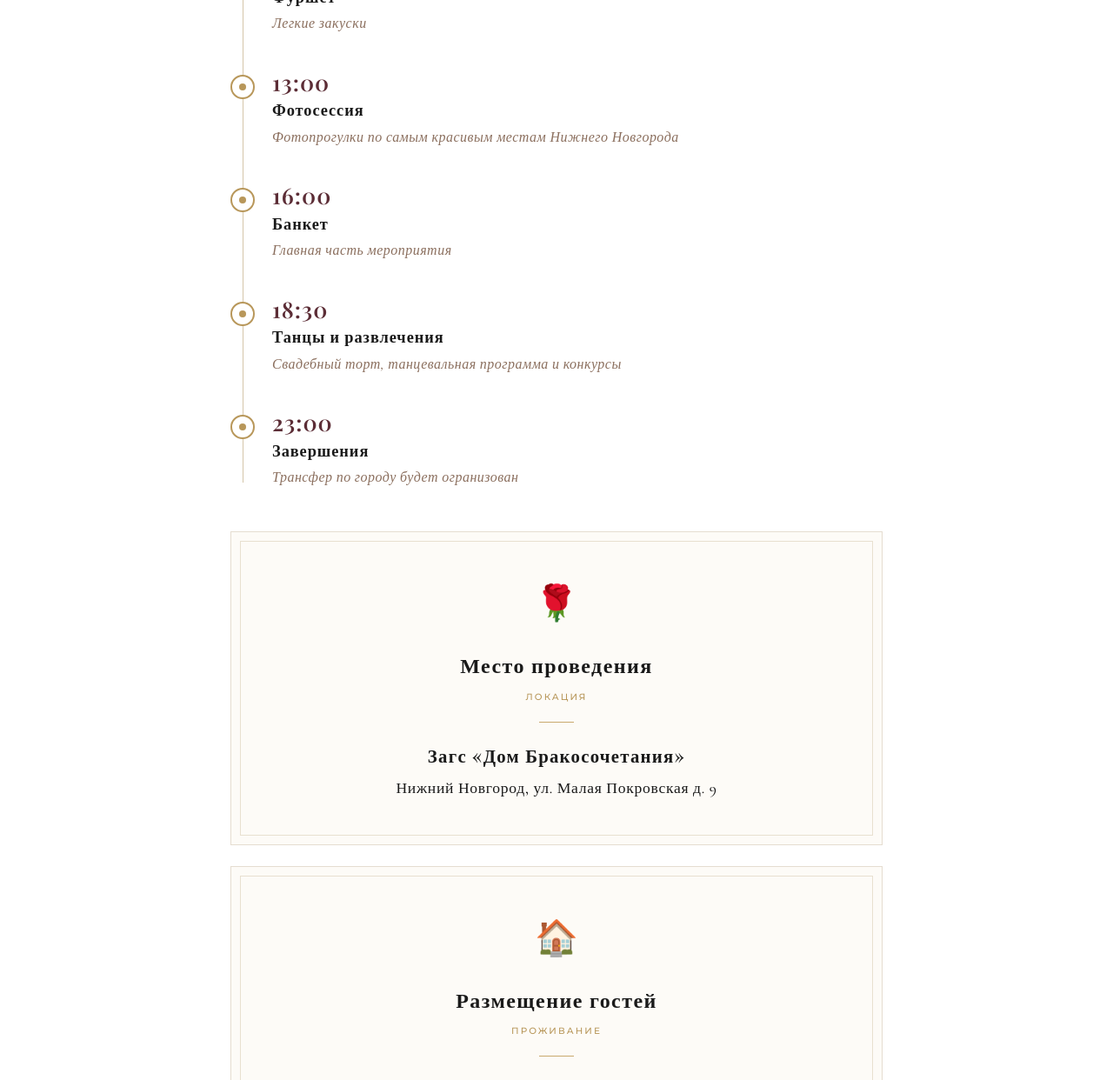
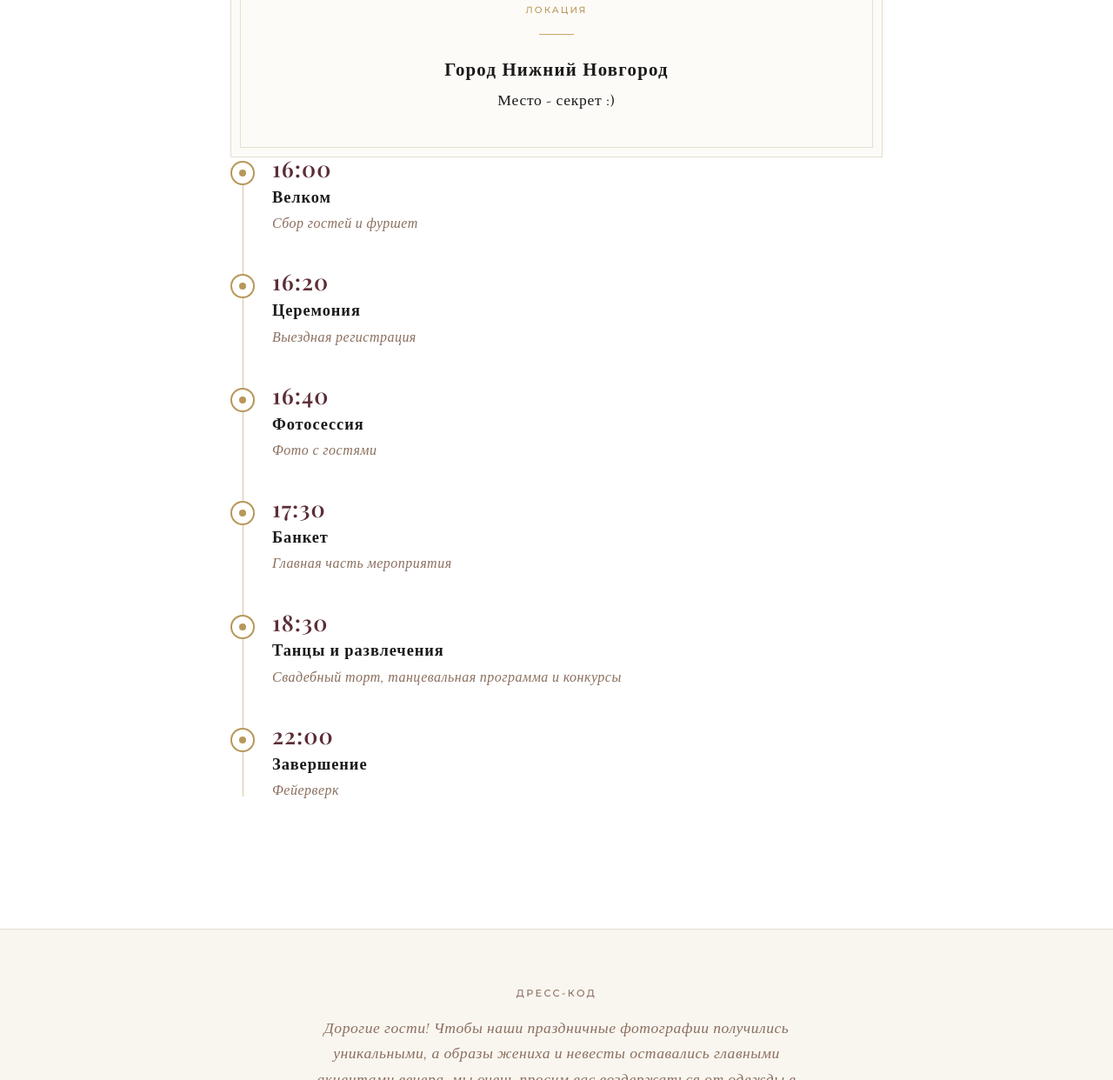
Before and after one commit to linastarr/wedding, a plain HTML site: page index.html in a window 1280 px wide. Shown: the part 1558-2800 px from the top of the page at 87% size. Drawn offline with nearby package versions, Linux system fonts and the light colour scheme; a web font is replaced by a local one.

Commit message:
corrections

```diff
--- a/index.html
+++ b/index.html
@@ -1234,32 +1234,44 @@
             <p class="details__section-subtitle">7 июля 2027 года</p>
             <div class="details__divider"></div>
 
+          <!-- Карточка локации -->
+            <div class="location-card">
+                <span class="location-card__icon">&#127801;</span>
+                <h3 class="location-card__title">Место проведения</h3>
+                <p class="location-card__subtitle">Локация</p>
+                <div class="location-card__line"></div>
+                <div class="location-card__address">
+                    <strong>Город Нижний Новгород</strong>
+                    Место - секрет :)
+                </div>
+            </div>
+
             <!-- Таймлайн событий -->
             <div class="timeline">
                 <div class="timeline__item">
                     <div class="timeline__dot"></div>
-                    <div class="timeline__time">11:00</div>
-                    <div class="timeline__title">Церемония</div>
-                    <div class="timeline__desc">Сбор гостей</div>
+                    <div class="timeline__time">16:00</div>
+                    <div class="timeline__title">Велком</div>
+                    <div class="timeline__desc">Сбор гостей и фуршет</div>
                 </div>
 
                 <div class="timeline__item">
                     <div class="timeline__dot"></div>
-                    <div class="timeline__time">12:00</div>
-                    <div class="timeline__title">Фуршет</div>
-                    <div class="timeline__desc">Легкие закуски</div>
+                    <div class="timeline__time">16:20</div>
+                    <div class="timeline__title">Церемония</div>
+                    <div class="timeline__desc">Выездная регистрация</div>
                 </div>
 
                 <div class="timeline__item">
                     <div class="timeline__dot"></div>
-                    <div class="timeline__time">13:00</div>
+                    <div class="timeline__time">16:40</div>
                     <div class="timeline__title">Фотосессия</div>
-                    <div class="timeline__desc">Фотопрогулки по самым красивым местам Нижнего Новгорода</div>
+                    <div class="timeline__desc">Фото с гостями</div>
                 </div>
 
                 <div class="timeline__item">
                     <div class="timeline__dot"></div>
-                    <div class="timeline__time">16:00</div>
+                    <div class="timeline__time">17:30</div>
                     <div class="timeline__title">Банкет</div>
                     <div class="timeline__desc">Главная часть мероприятия</div>
                 </div>
@@ -1273,35 +1285,13 @@
 
                 <div class="timeline__item">
                     <div class="timeline__dot"></div>
-                    <div class="timeline__time">23:00</div>
-                    <div class="timeline__title">Завершения</div>
-                    <div class="timeline__desc">Трансфер по городу будет огранизован</div>
+                    <div class="timeline__time">22:00</div>
+                    <div class="timeline__title">Завершение</div>
+                    <div class="timeline__desc">Фейерверк</div>
                 </div>
             </div>
 
-            <!-- Карточка локации -->
-            <div class="location-card">
-                <span class="location-card__icon">&#127801;</span>
-                <h3 class="location-card__title">Место проведения</h3>
-                <p class="location-card__subtitle">Локация</p>
-                <div class="location-card__line"></div>
-                <div class="location-card__address">
-                    <strong>Загс «Дом Бракосочетания»</strong>
-                    Нижний Новгород, ул. Малая Покровская д. 9
-                </div>
-            </div>
-
-            <!-- Карточка размещения гостей -->
-            <div class="location-card">
-                <span class="location-card__icon">&#127968;</span>
-                <h3 class="location-card__title">Размещение гостей</h3>
-                <p class="location-card__subtitle">Проживание</p>
-                <div class="location-card__line"></div>
-                <div class="location-card__address">
-
-                    Ваш отдых оплачен на 3 дня<br>
-                </div>
-            </div>
+
         </div>
     </section>
 
@@ -1310,23 +1300,10 @@
         <div class="dress-code__inner">
             <p class="dress-code__label">Дресс-код</p>
             <p class="dress-code__desc">
-                Будем очень признательны, если вы придержитесь цветовой палитры нашего торжества в своих нарядах<br>
+                Дорогие гости! Чтобы наши праздничные фотографии получились уникальными, а образы жениха и невесты оставались главными акцентами вечера, мы очень просим вас воздержаться от одежды в белых, бежевых и коричневых тонах. Вы можете выбрать любой другой цвет, в котором чувствуете себя комфортно!<br>
 
             </p>
-            <div class="dress-code__colors">
-                <span class="dress-code__color" style="background:#f6e882;" ></span>
-                <span class="dress-code__color" style="background:#4a8452;" ></span>
-                <span class="dress-code__color" style="background:#93b180;" ></span>
-                <span class="dress-code__color" style="background:#bb4a4a;" ></span>
-                <span class="dress-code__color" style="background:#f07c7c;" ></span>
-                <span class="dress-code__color" style="background:#e16fe3;" ></span>
-                <span class="dress-code__color" style="background:#587fe3;" ></span>
-            </div>
-            </br>
-            <p class="dress-code__desc">
-                P.S. Пожалуйста, воздержитесь от белого, бежевого и коричневого в своих нарядах :)<br>
-
-            </p>
+
         </div>
     </section>
 
@@ -1336,7 +1313,7 @@
             <div class="rsvp__header">
                 <span class="rsvp__pretitle">Подтверждение присутствия</span>
                 <h2 class="rsvp__title">Будем рады видеть вас</h2>
-                <p class="rsvp__subtitle">Пожалуйста, подтвердите своё присутствие до 1 ноября 2026 года</p>
+                <p class="rsvp__subtitle">Пожалуйста, подтвердите своё присутствие до 1 июня 2027 года</p>
                 <div class="rsvp__divider"></div>
             </div>
 
@@ -1418,7 +1395,7 @@
     <!-- ==================== FOOTER ==================== -->
     <footer class="footer">
         <p class="footer__names">Ульяна & Вадим</p>
-        <p class="footer__text">7 июля 2027 &bull; Загс «Дом Бракосочетания» &bull; С любовью</p>
+        <p class="footer__text">7 июля 2027 &bull; Нижний Новгород &bull; С любовью</p>
     </footer>
 
     <script>
```
